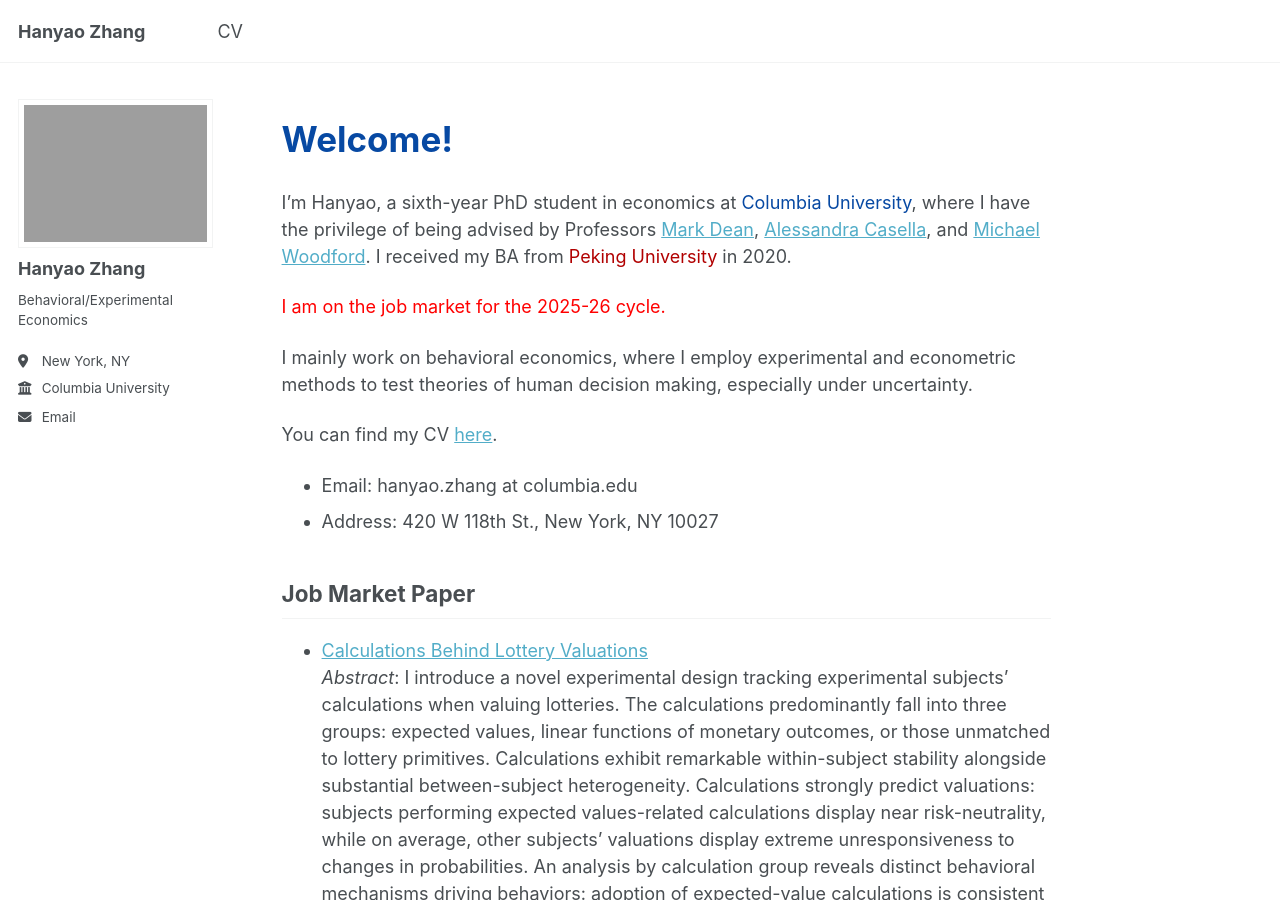
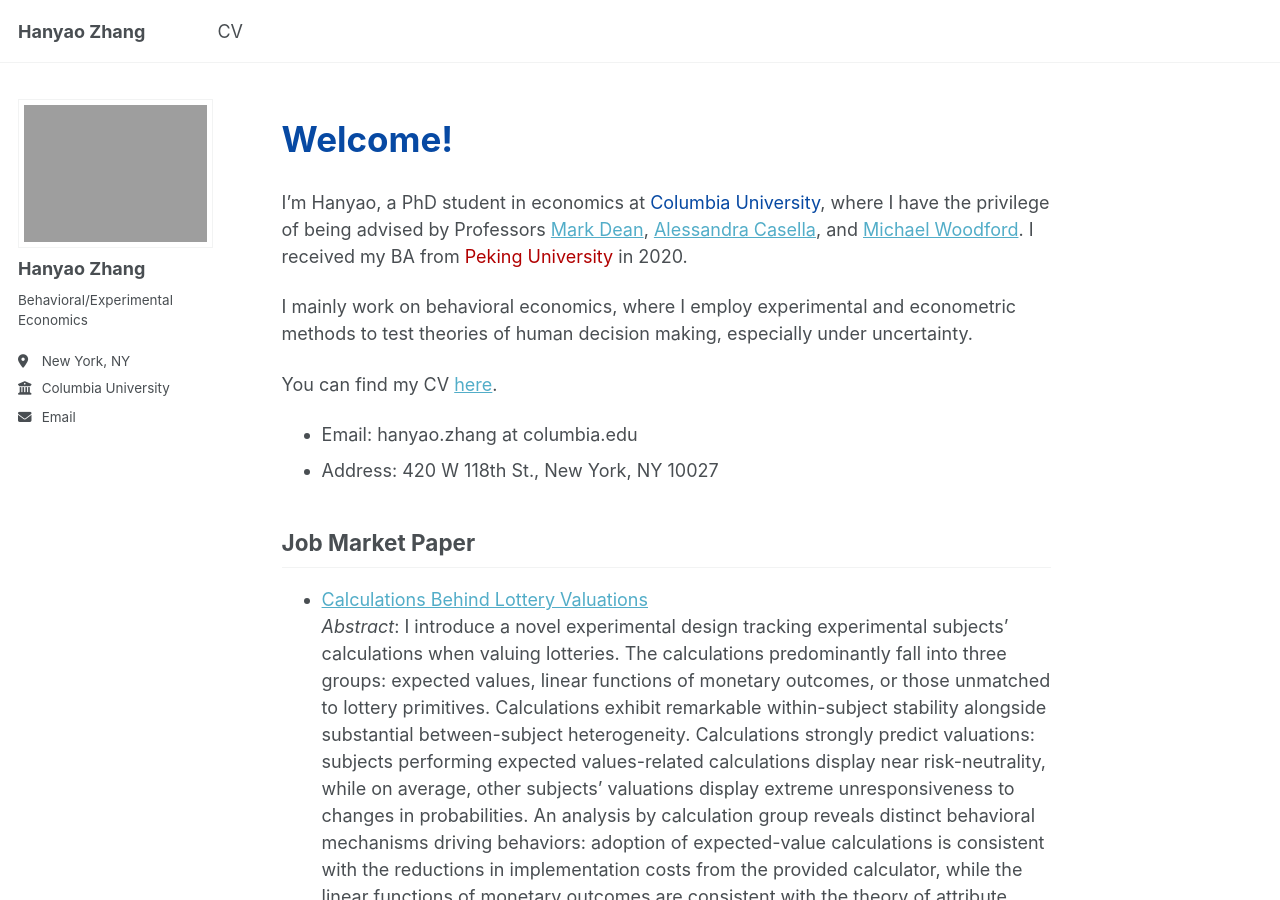
Before and after one commit to Tututuu/Tututuu.github.io, a Jekyll site: the page built from _pages/about.md, in a window 1280 px wide and 900 px high. Built offline with Jekyll 4.4.1, drawn with Linux system fonts in a browser that asks for light colours.

Commit message:
updated profile

```diff
--- a/_pages/about.md
+++ b/_pages/about.md
@@ -10,9 +10,7 @@ sitemap: false
 
 <span style="color:#0749a3; font-size: 35px;"><b>Welcome!</b></span>
 
-I'm Hanyao, a sixth-year PhD student in economics at <span style="color:#0749a3;">Columbia University</span>, where I have the privilege of being advised by Professors <a href='https://www.columbia.edu/~md3405/'>Mark Dean</a>, <a href='https://blogs.cuit.columbia.edu/ac186/'> Alessandra Casella</a>, and <a href='https://blogs.cuit.columbia.edu/mw2230/'>Michael Woodford</a>. I received my BA from <span style='color:#B10000'> Peking University</span> in 2020.
-
-<span style='color:red'> I am on the job market for the 2025-26 cycle. <span>
+I'm Hanyao, a PhD student in economics at <span style="color:#0749a3;">Columbia University</span>, where I have the privilege of being advised by Professors <a href='https://www.columbia.edu/~md3405/'>Mark Dean</a>, <a href='https://blogs.cuit.columbia.edu/ac186/'> Alessandra Casella</a>, and <a href='https://blogs.cuit.columbia.edu/mw2230/'>Michael Woodford</a>. I received my BA from <span style='color:#B10000'> Peking University</span> in 2020.
 
 I mainly work on behavioral economics, where I employ experimental and econometric methods to test theories of human decision making, especially under uncertainty.
 
```
